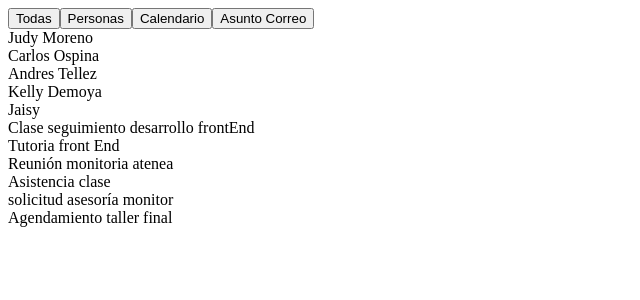
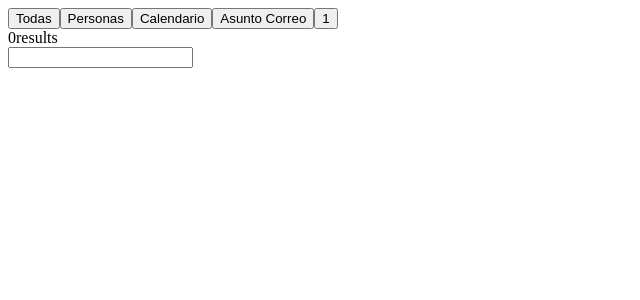
Before and after one commit to Kasceneth/buscador, a React (Create React App) app: page / in a window 1280 px wide. Shown: the top 300 px of the page, without its empty margins (0-640 px from the left). Built offline with nearby package versions, Linux system fonts and the light colour scheme.

Commit message:
Buscador casi completo

```diff
--- a/src/App.js
+++ b/src/App.js
@@ -1,4 +1,5 @@
 import { useState } from "react";
+import BarraBusqueda from "./components/BarraBusqueda";
 
 const people = [
   {
@@ -59,6 +60,7 @@ function App() {
 
   const [selection, setSelection] = useState(null);
   const [option, setOption] = useState('all');
+  const [ cont, setCont] = useState(1);
 
   function handleClick(e) {
     const key = e.target.name;
@@ -91,11 +93,10 @@ function App() {
       <button onClick={handleClick} name="people"> Personas </button>
       <button onClick={handleClick} name="calendar"> Calendario </button>
       <button onClick={handleClick} name="email"> Asunto Correo </button>
-      <div>
-        {data.map((item)=>(
-          <div>{item.title}</div>
-          ))}
-      </div>
+      <button onClick={()=>{setCont(cont+1)}}>{cont}</button>
+
+      <BarraBusqueda items={data}
+                    itemSeleccionados={()=>{}}/>
 
     </div>
   );
--- a/src/components/BarraBusqueda.js
+++ b/src/components/BarraBusqueda.js
@@ -1,4 +1,5 @@
 import { useState } from "react"
+import Resultados from "./Resultados";
 
 export default function BarraBusqueda({items,itemSeleccionados}){
     const [consulta, setConsulta ]=useState("");
@@ -8,9 +9,17 @@ export default function BarraBusqueda({items,itemSeleccionados}){
         const value=e.target.value;
         setConsulta(value);
     }
-
-    return
+    function handleResults(items){
+        setResultados(items)
+    }
+    return(
     <div>
+        {resultados&&<div>{resultados.length}results</div>}
         <input type="text" onChange={handleChange} value={consulta}/>
+        <Resultados items={items}
+                    itemSeleccionados={()=>{}}
+                    consulta={consulta}
+                    resulCalculados={handleResults}/>
     </div>
+    )
 }
--- a/src/components/Resultados.js
+++ b/src/components/Resultados.js
@@ -0,0 +1,29 @@
+import { useState, useMemo, useEffect } from "react"
+
+export default function Resultados({items,itemSeleccionados,consulta,resulCalculados}){
+    const [resultados, setResultados]= useState([]);
+    const filtroItems= useMemo(()=>encontrar(items,consulta),[items,consulta]);
+
+    useEffect(()=>{
+        resulCalculados(resultados);
+    },[resultados])
+
+    function encontrar(items,consulta){
+    const res=items.filter(i=>{
+        return i.title.toLowerCase().indexOf(consulta)>=0&& consulta.length>0;
+
+    });
+     setResultados(res);
+     return res;
+
+    }
+
+    return(
+
+
+    <div>
+        {consulta=!''?
+        filtroItems.map(item=><div>{item.title}</div>):''}
+    </div>
+     )
+}
```
